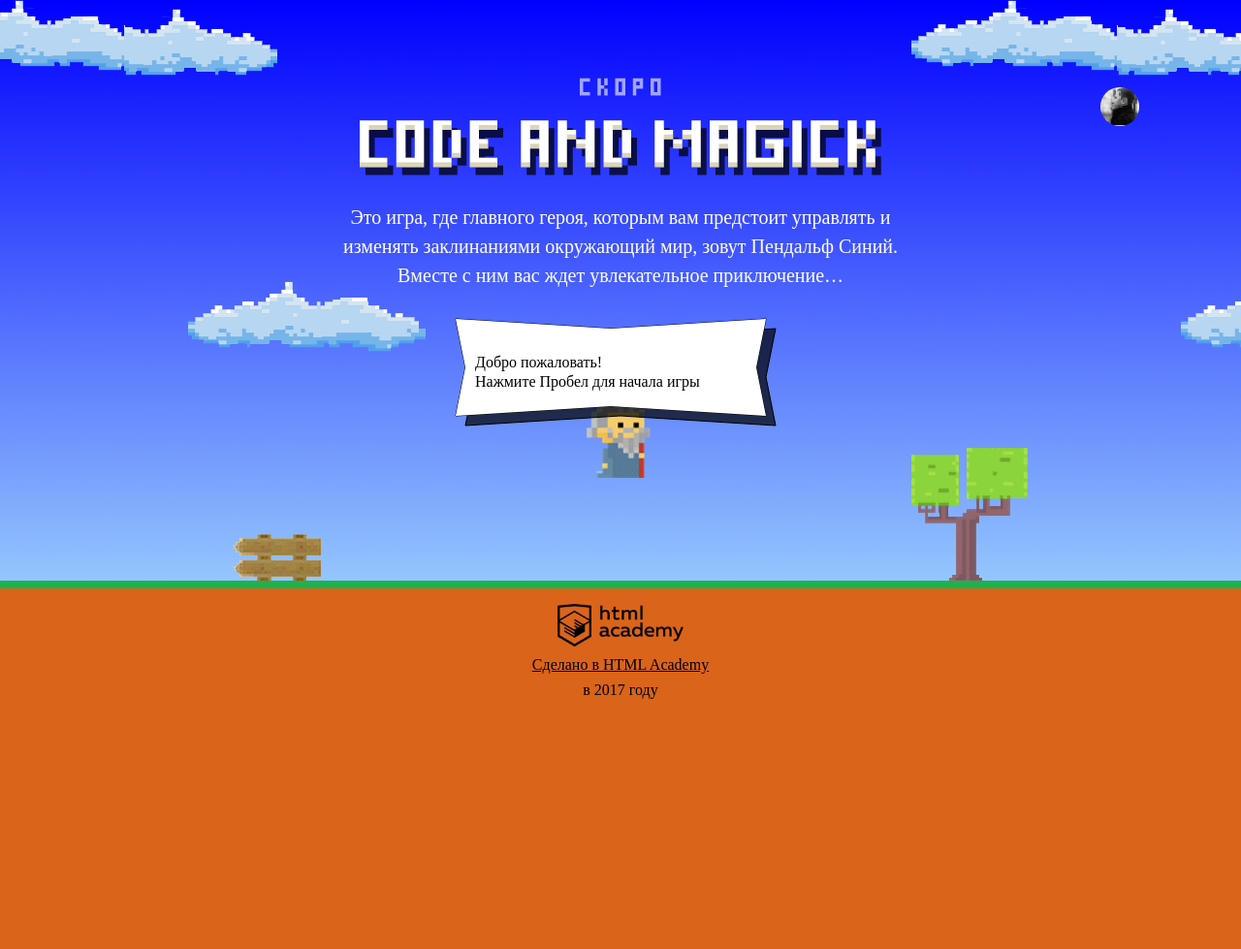
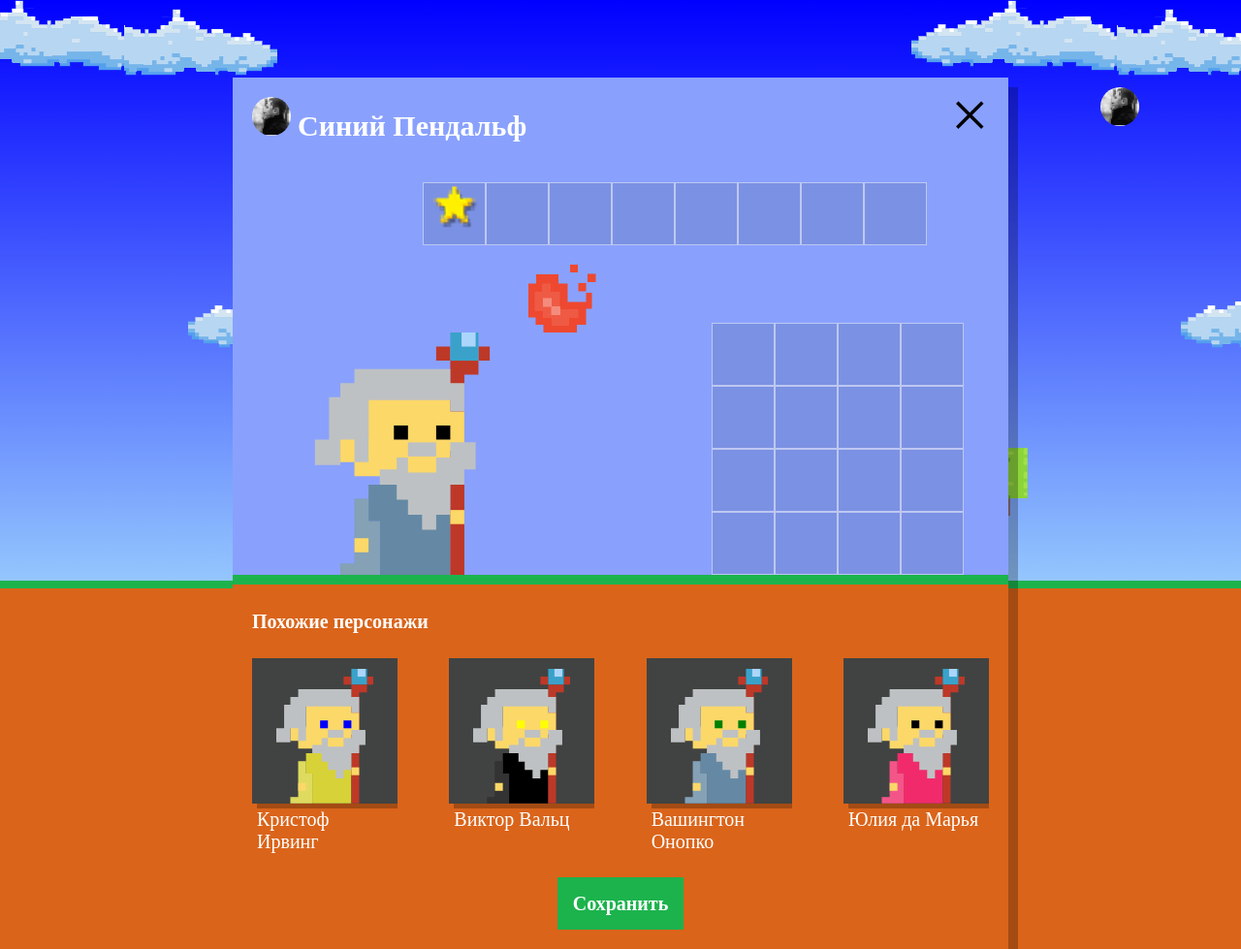
Before and after one commit to tkyzmina/1053279-code-and-magick-19, a website: page index.html in a window 1280 px wide. Shown: the whole page at 97% size. Before the commit the page ends 800 px from the top, so only its background shows below. Drawn offline with Linux system fonts and the light colour scheme; a web font is replaced by a local one.

Commit message:
module3-task1

```diff
--- a/index.html
+++ b/index.html
@@ -207,6 +207,7 @@
   </script>
   <script src="js/stat.js"></script>
   <script src="js/game.js"></script>
+  <script src="js/setup.js"></script>
 
 </body>
 
--- /dev/null
+++ b/js/setup.js
@@ -0,0 +1,54 @@
+'use strict';
+var userDialog = document.querySelector('.setup');
+userDialog.classList.remove('hidden');
+// создаю 4 массива
+var WIZARD_NAMES = ['Иван', 'Хуан Себастьян', 'Мария', 'Кристоф', 'Виктор', 'Юлия', 'Люпита', 'Вашингтон'];
+var WIZARD_SURNAMES = ['да Марья', 'Верон', 'Мирабелла', 'Вальц', 'Онопко', 'Топольницкая', 'Нионго', 'Ирвинг'];
+var coatColor = ['rgb(101, 137, 164)', 'rgb(241, 43, 107)', 'rgb(146, 100, 161)', 'rgb(56, 159, 117)', 'rgb(215, 210, 55)', 'rgb(0, 0, 0)'];
+var eyesColor = ['black', 'red', 'blue', 'yellow', 'green'];
+// ф-я перемешивания из интернета
+var shuffle = function (myArray) {
+  var index;
+  var valueIndex;
+  for (var i = 0; i <= myArray.length - 1; i++) {
+    index = Math.floor(Math.random() * i);
+    valueIndex = myArray[index];
+    myArray[index] = myArray[i];
+    myArray[i] = valueIndex;
+  }
+};
+// перемешаем элементы в массиве
+shuffle(WIZARD_NAMES);
+shuffle(WIZARD_SURNAMES);
+shuffle(coatColor);
+shuffle(eyesColor);
+
+var WIZARDS_TOTAL = 4;
+var getVisardData = function (total) {
+  var wizards = [];
+  for (var i = 0; i < total; i++) {
+    var wizard = {
+      name: WIZARD_NAMES[i] + ' ' + WIZARD_SURNAMES[i],
+      coatColor: coatColor[i],
+      eyesColor: eyesColor[i],
+    };
+    wizards.push(wizard);
+  }
+  return wizards;
+};
+
+var makeWizards = getVisardData(WIZARDS_TOTAL);
+
+document.querySelector('.setup-similar').classList.remove('hidden');
+var similarListElement = document.querySelector('.setup-similar-list');
+var similarWizardTemplate = document.querySelector('#similar-wizard-template')
+  .content
+  .querySelector('.setup-similar-item');
+
+for (var i = 0; i < 4; i++) {
+  var wizardElement = similarWizardTemplate.cloneNode(true);
+  wizardElement.querySelector('.setup-similar-label').textContent = makeWizards[i].name;
+  wizardElement.querySelector('.wizard-coat').style.fill = makeWizards[i].coatColor;
+  wizardElement.querySelector('.wizard-eyes').style.fill = makeWizards[i].eyesColor;
+  similarListElement.appendChild(wizardElement);
+}
```
Also changed, not shown: js/stat.js (+1 -10 lines).
